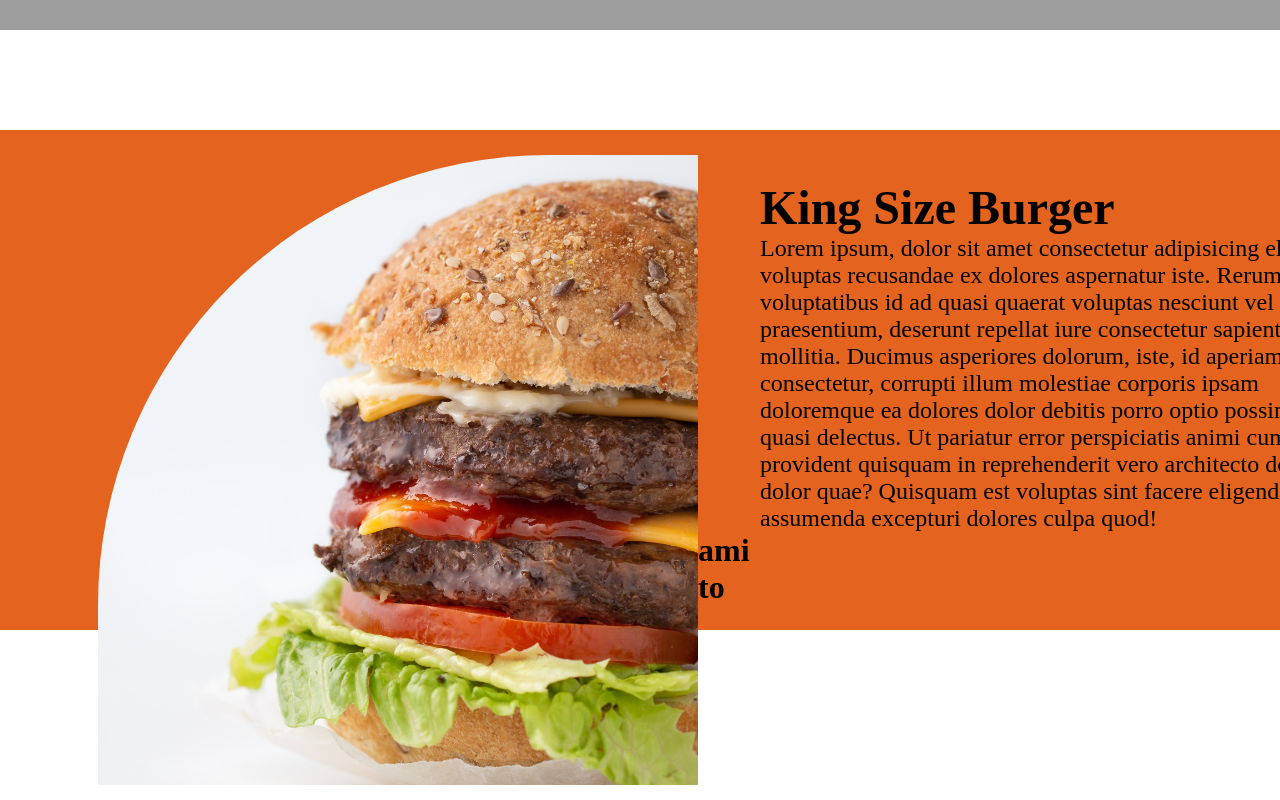
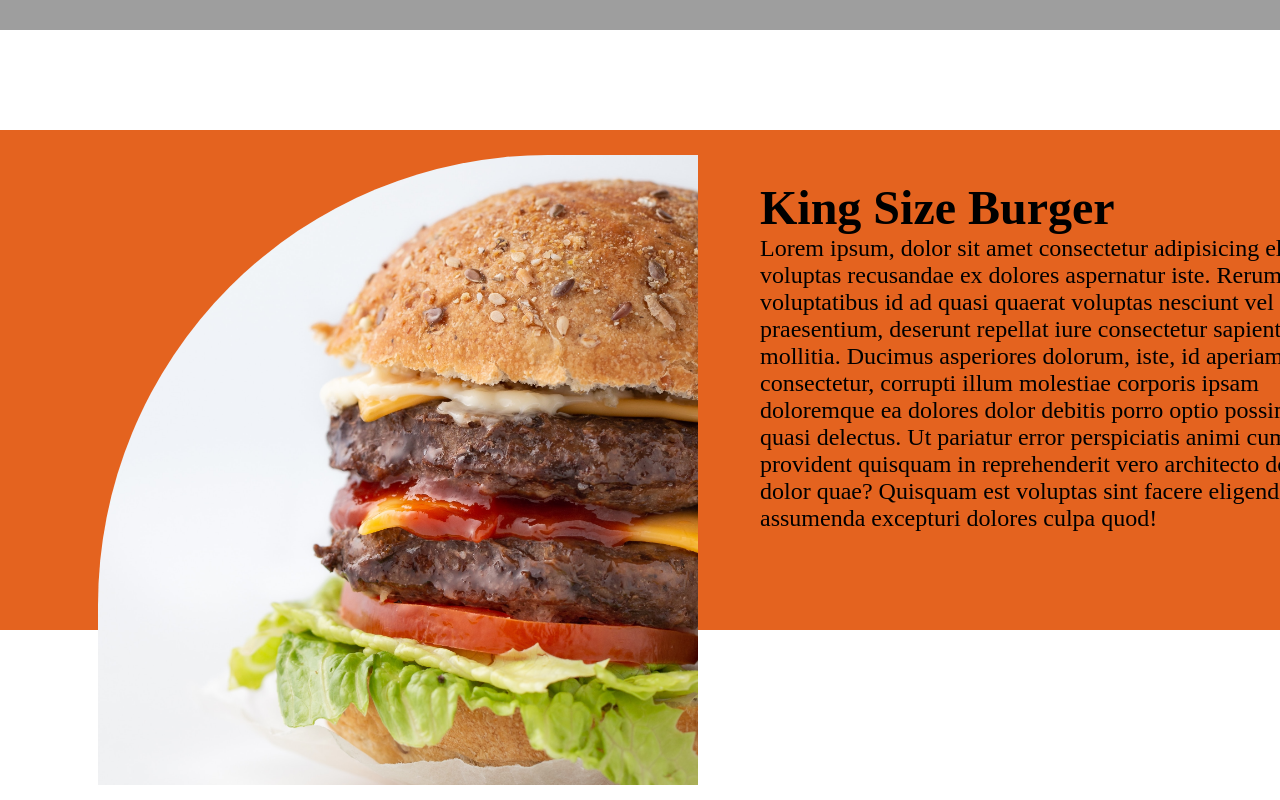
Before and after one commit to asifulislamstudio/my-first-css-project, a plain HTML site: page index.html in a window 1280 px wide. Shown: the part 600-1400 px from the top of the page. Drawn offline with Linux system fonts and the light colour scheme; grey boxes are pictures that could not be loaded.

Commit message:
Footer section retry

```diff
--- a/index.html
+++ b/index.html
@@ -53,12 +53,13 @@
 
 </section>
 
-<div class="ftr">
+<footer>
     <h1>
-        ami to kichu janina
+        এখানেই সমস্যা
     </h1>
+</footer>
 
-</div>
+
 
 
 
--- a/styles/style.css
+++ b/styles/style.css
@@ -119,7 +119,7 @@ font-size: 3rem;
     font-size: 1.25rem;
     text-transform: capitalize;
 }
-.ftr{
+footer{
     background-color: #E4631F;
     margin-top: 100px;
     height: 500px;
```
